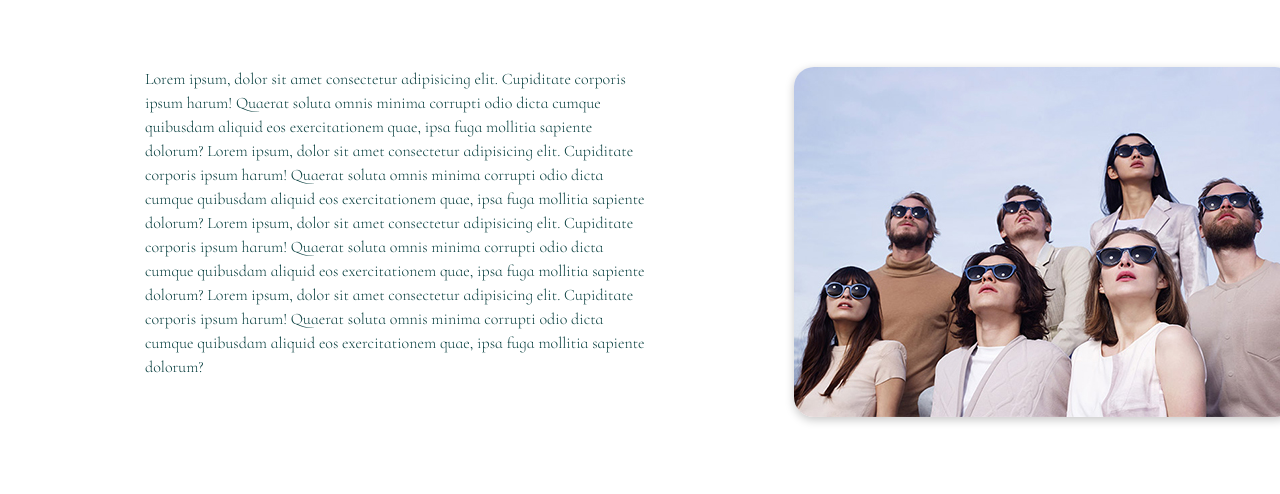
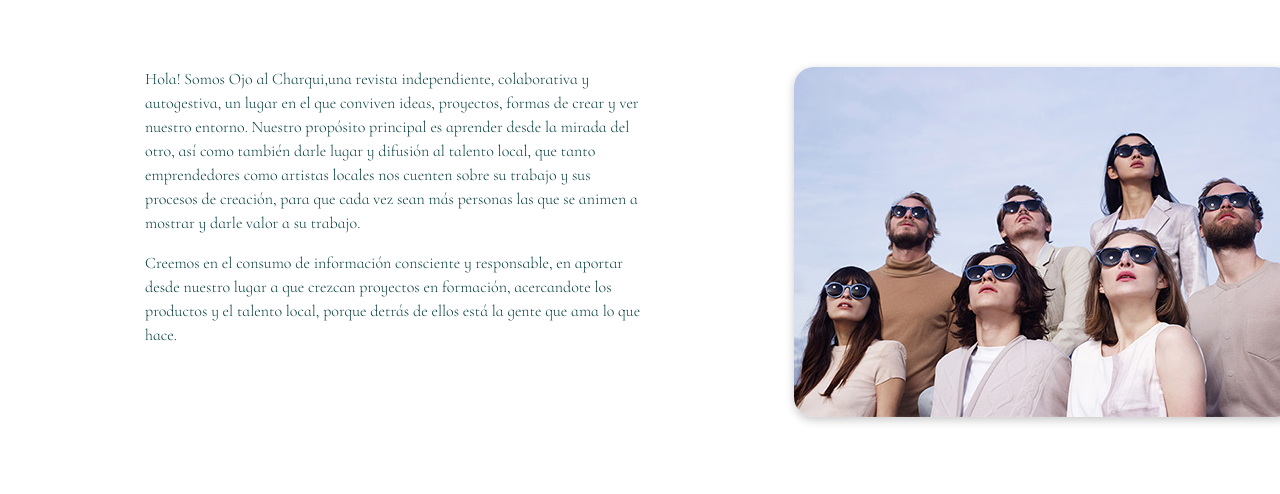
Before and after one commit to palyzambrano/coderhouse-ojoalcharqui, a website: page pages/acerca.html in a window 1280 px wide. Shown: the part 185-679 px from the top of the page. Drawn offline with nearby package versions, Linux system fonts and the light colour scheme.

Commit message:
agrega text acerca

```diff
--- a/pages/acerca.html
+++ b/pages/acerca.html
@@ -42,22 +42,24 @@
     <main>
       <h1 class="titlePage">Acerca</h1>
       <div class="contenerPagina">
-        <p class="parrafoSection">
-          Lorem ipsum, dolor sit amet consectetur adipisicing elit. Cupiditate
-          corporis ipsum harum! Quaerat soluta omnis minima corrupti odio dicta
-          cumque quibusdam aliquid eos exercitationem quae, ipsa fuga mollitia
-          sapiente dolorum? Lorem ipsum, dolor sit amet consectetur adipisicing
-          elit. Cupiditate corporis ipsum harum! Quaerat soluta omnis minima
-          corrupti odio dicta cumque quibusdam aliquid eos exercitationem quae,
-          ipsa fuga mollitia sapiente dolorum? Lorem ipsum, dolor sit amet
-          consectetur adipisicing elit. Cupiditate corporis ipsum harum! Quaerat
-          soluta omnis minima corrupti odio dicta cumque quibusdam aliquid eos
-          exercitationem quae, ipsa fuga mollitia sapiente dolorum? Lorem ipsum,
-          dolor sit amet consectetur adipisicing elit. Cupiditate corporis ipsum
-          harum! Quaerat soluta omnis minima corrupti odio dicta cumque
-          quibusdam aliquid eos exercitationem quae, ipsa fuga mollitia sapiente
-          dolorum?
-        </p>
+        <div class="parrafoSection">
+          <p>
+          Hola! Somos Ojo al Charqui,una revista independiente, colaborativa y
+          autogestiva, un lugar en el que conviven ideas, proyectos,  formas de
+          crear y ver nuestro entorno.
+          Nuestro propósito principal es aprender desde la mirada del otro, así
+          como también darle lugar y difusión al talento local, que tanto
+          emprendedores como artistas locales nos cuenten sobre su trabajo y sus
+          procesos de creación,  para que cada vez sean más personas las que se
+          animen a mostrar y darle valor a su trabajo.
+          </p>
+          <p>
+          Creemos en el consumo de información consciente y responsable, en
+          aportar desde nuestro lugar a que crezcan proyectos en formación,
+          acercandote los productos y el talento local, porque detrás de ellos
+          está la gente que ama lo que hace.
+          </p>
+        </div>
         <figure>
           <img
             class="encuadreImagen"
```
